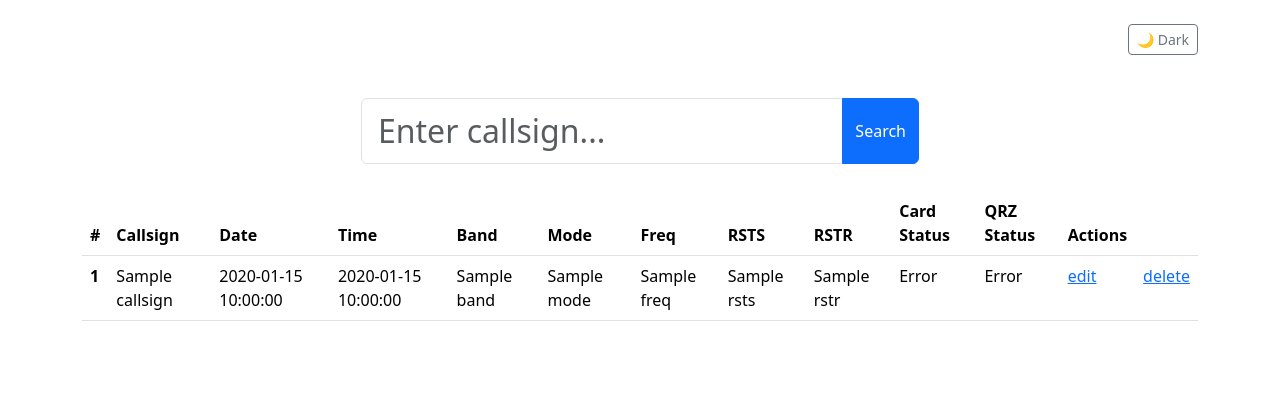
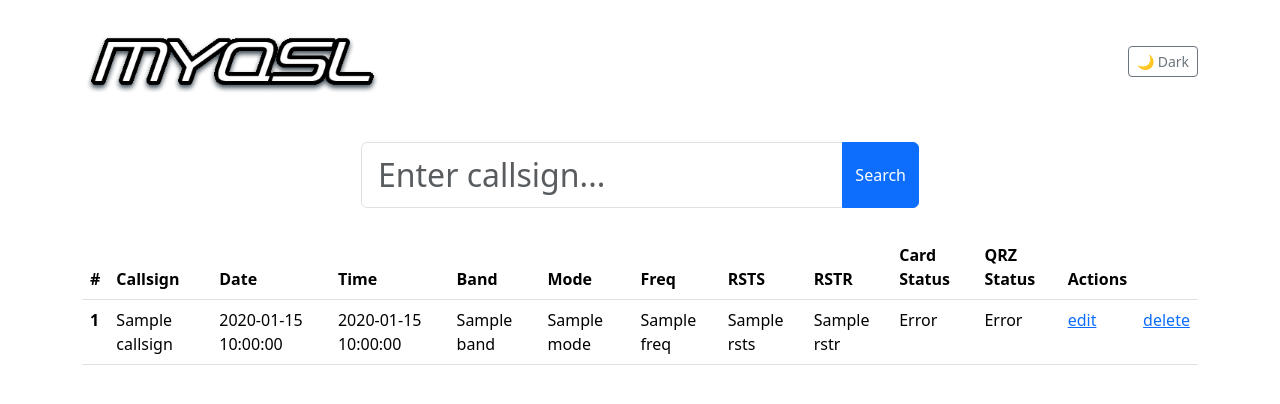
Before and after one commit to tailwag/MyQSL, a Flask app: template templates/index.html in a window 1280 px wide. Shown: the top 404 px of the page. Run offline with Flask 3, Linux system fonts and the light colour scheme; the template is opened without the code that fills it: most values are stand-ins (such as "Sample title", 1, 10 or a date in 2020); parts of the project's set-up code (start-up, migrations or seed data) failed here and were passed over.

Commit message:
added logo

```diff
--- a/templates/base.html
+++ b/templates/base.html
@@ -8,11 +8,16 @@
     {% block css %}{% endblock %}
 </head>
 <body class="container py-4" data-bs-theme="auto">
-    <div class="d-flex justify-content-end mb-3">
+    <div class="d-flex justify-content-between align-items-center mb-3">
+        <img
+            src="{{ url_for('static', filename='img/MyQSL.png') }}"
+            style="max-width:300px;"
+            alt="MyQSL"
+        >
+
         <button
             type="button"
             class="btn btn-sm btn-outline-secondary"
-            tabindex="-1"
             id="themeToggle"
             aria-label="Toggle dark mode"
         >
```
Also changed, not shown: static/img/MyQSL.png (added).
